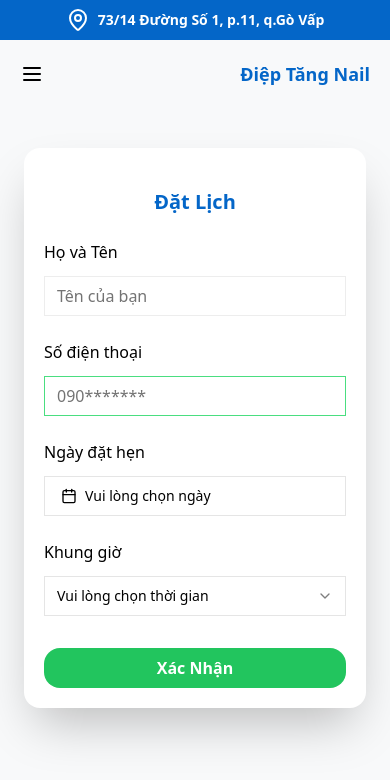
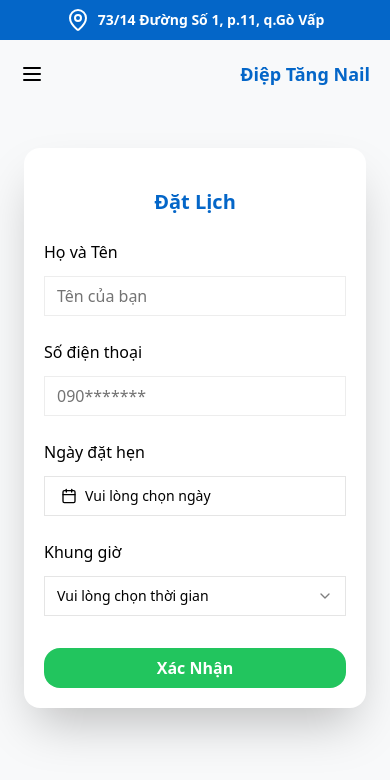
Before and after one commit to Pet3r1512/Nail_Booking, a React (Vite) app: page / in a window 390 px wide. Shown: the top 780 px of the page. Built offline with nearby package versions, Linux system fonts and the light colour scheme.

Commit message:
fix: missing phone number check

```diff
--- a/src/components/Forms/PhoneInput.tsx
+++ b/src/components/Forms/PhoneInput.tsx
@@ -28,7 +28,7 @@ export default function PhoneInput() {
       <Input
         className={cn(
           " inputs ring-0 border-[1.25px] border-[#ededed] focus-visible:ring-offset-0 focus-visible:ring-0",
-          error === "" && "border-green-400",
+          error === "" && phone !== "" && "border-green-400",
         )}
         type="tel"
         value={phone}
```
